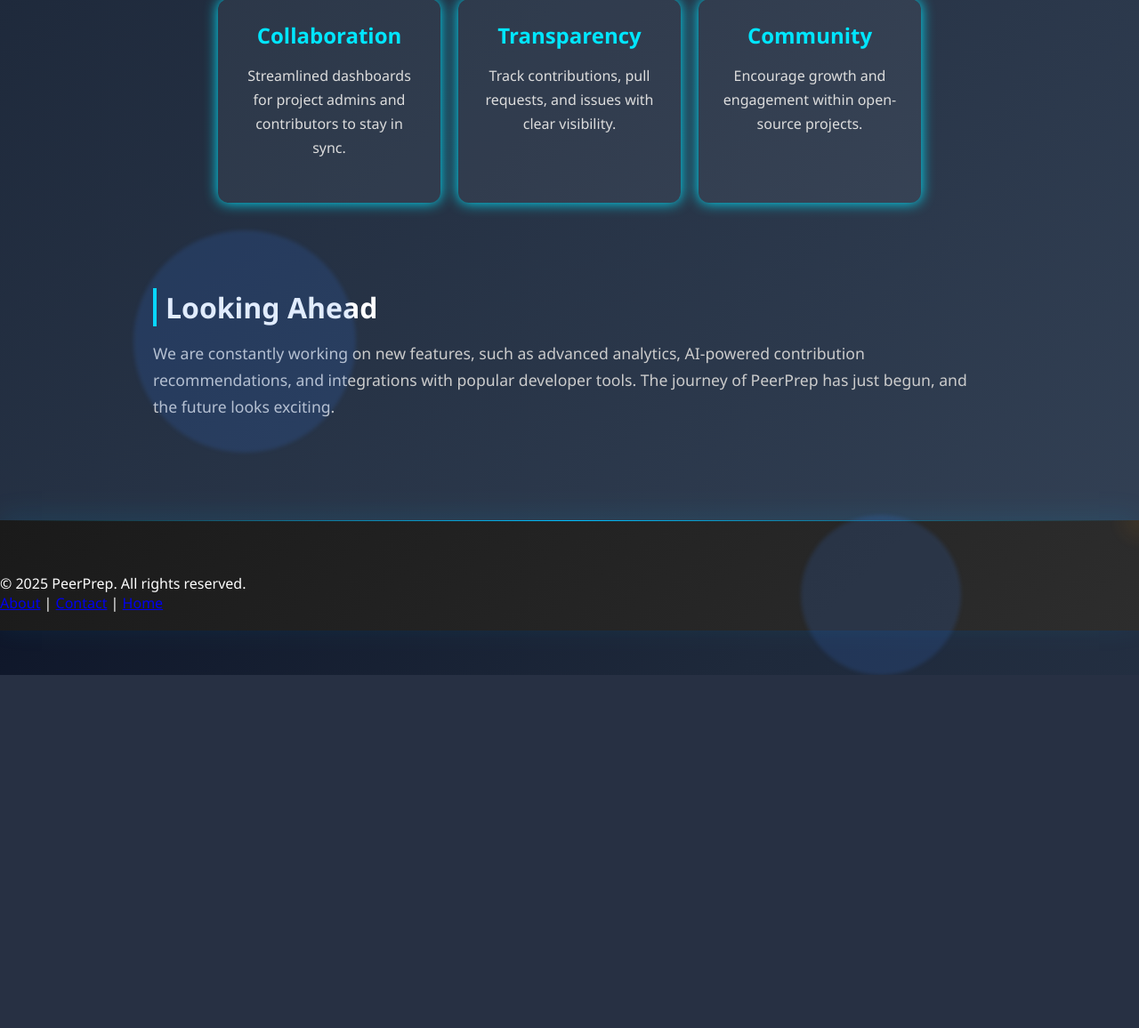
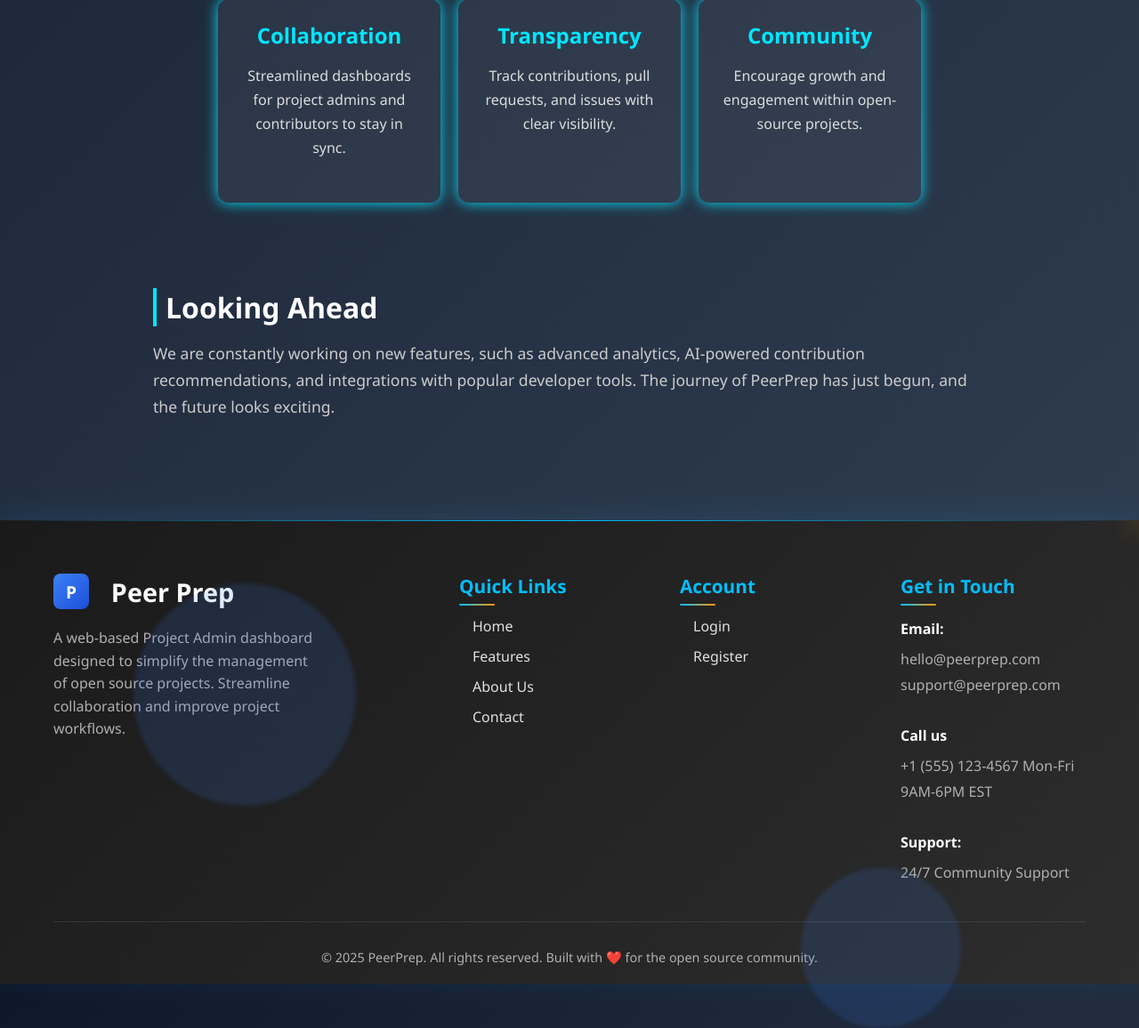
Before and after one commit to radhika-droid/PeerPrep, a Django app: page /about/ in a window 1280 px wide; the page is wider, and only the part inside the window is pictured. Shown: the part 911-2067 px from the top of that part at 89% size. Before the commit the page ends 1670 px from the top of that part, so only its background shows below. Run offline with Django 5.2, Linux system fonts and the light colour scheme.

Commit message:
added footer html with better version

```diff
--- a/templates/footer.html
+++ b/templates/footer.html
@@ -77,13 +77,13 @@
         margin-bottom: 20px;
         font-size: 1.8rem;
         font-weight: 900;
-        color: #00bfff;
+        color: white;
     }
 
     .footer-brand .logo-icon {
         width: 40px;
         height: 40px;
-        background: linear-gradient(45deg, #00bfff, #ff9800);
+        background: linear-gradient(135deg,#3b82f6, #1d4ed8);
         border-radius: 8px;
         display: flex;
         align-items: center;
@@ -210,13 +210,69 @@
     }
 </style>
 
+<footer class="footer">
+    <div class="footer-container">
+        <div class="footer-content">
 
+            <!-- Brand Section -->
+            <div class="footer-section footer-brand">
+                <div class="logo">
+                    <div class="logo-icon">P</div>
+                    Peer Prep
+                </div>
+                <p class="footer-description">
+                    A web-based Project Admin dashboard designed to simplify the management of open source projects.
+                    Streamline collaboration and improve project workflows.
+                </p>
+            </div>
 
-<footer class="footer">
-    <p>&copy; 2025 PeerPrep. All rights reserved.</p>
-    <p>
-        <a href="{% url 'about' %}">About</a> |
-        <a href="{% url 'contact' %}">Contact</a> |
-        <a href="{% url 'index' %}">Home</a>
-    </p>
+            <!-- Quick Links -->
+            <div class="footer-section">
+                <h3>Quick Links</h3>
+                <ul class="footer-links">
+                    <li><a href="{% url 'index' %}">Home</a></li>
+                    <li><a href="{% url 'feature' %}">Features</a></li>
+                    <li><a href="{% url 'about' %}">About Us</a></li>
+                    <li><a href="{% url 'contact' %}">Contact</a></li>
+
+                </ul>
+            </div>
+
+            <!-- Account -->
+            <div class="footer-section">
+                <h3>Account</h3>
+                <ul class="footer-links">
+                    {% if user.is_authenticated %}
+                        <li><a href="{% url 'dashboard' %}">My Dashboard</a></li>
+                        <li><a href="#">Profile Settings</a></li>
+                        <li><a href="{% url 'logout' %}">Logout</a></li>
+                    {% else %}
+                        <li><a href="{% url 'login' %}">Login</a></li>
+                        <li><a href="{% url 'register' %}">Register</a></li>
+                    {% endif %}
+                </ul>
+            </div>
+
+            <!-- Contact Info -->
+            <div class="footer-section">
+                <h3>Get in Touch</h3>
+                <div class="contact-info">
+                    <strong>Email:</strong>
+                    hello@peerprep.com
+                    support@peerprep.com
+                    <br><br>
+                    <strong>Call us</strong>
+                    +1 (555) 123-4567
+                    Mon-Fri 9AM-6PM EST
+                    <br><br>
+                    <strong>Support:</strong>
+                    24/7 Community Support
+                </div>
+            </div>
+        </div>
+
+        <div class="footer-bottom">
+            <p>&copy; 2025 PeerPrep. All rights reserved. Built with ❤️ for the open source community.</p>
+        </div>
+    </div>
 </footer>
```
